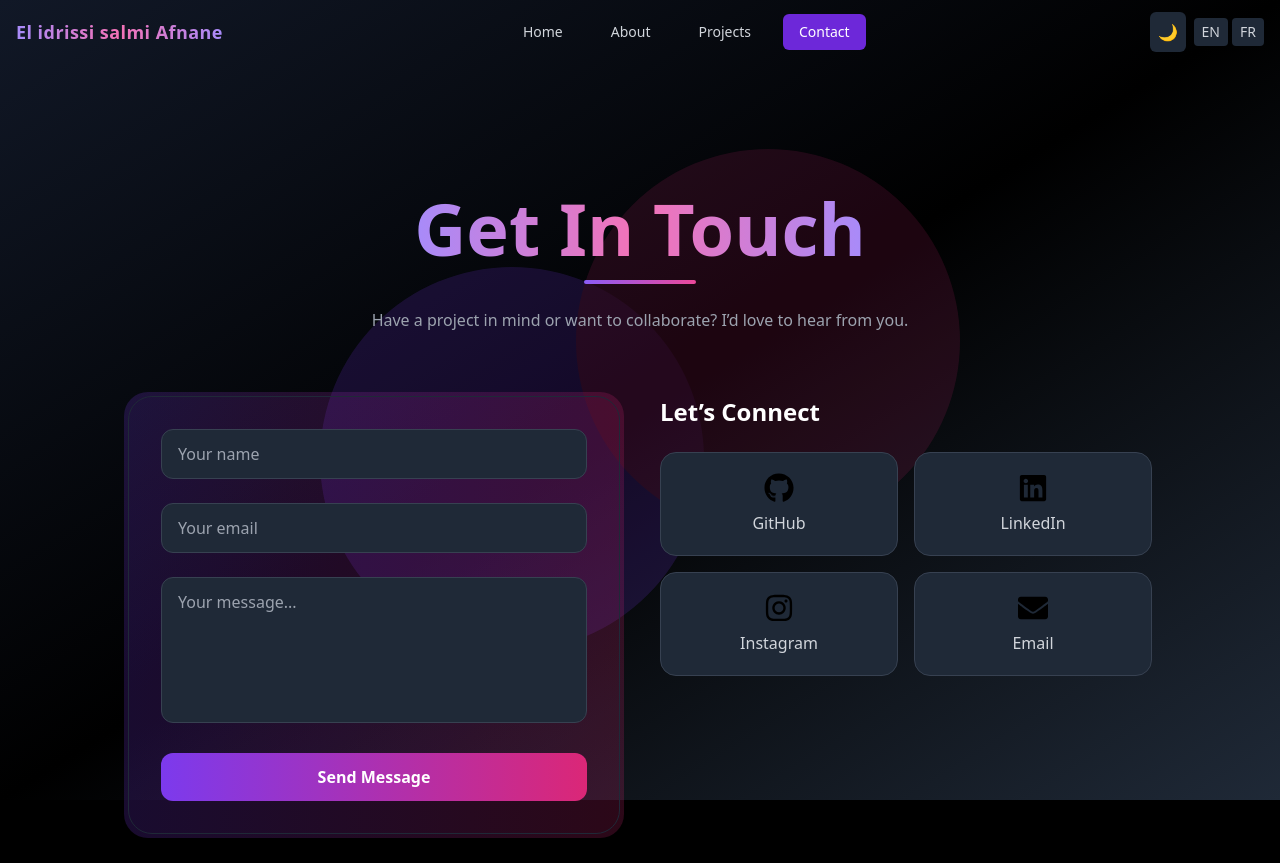
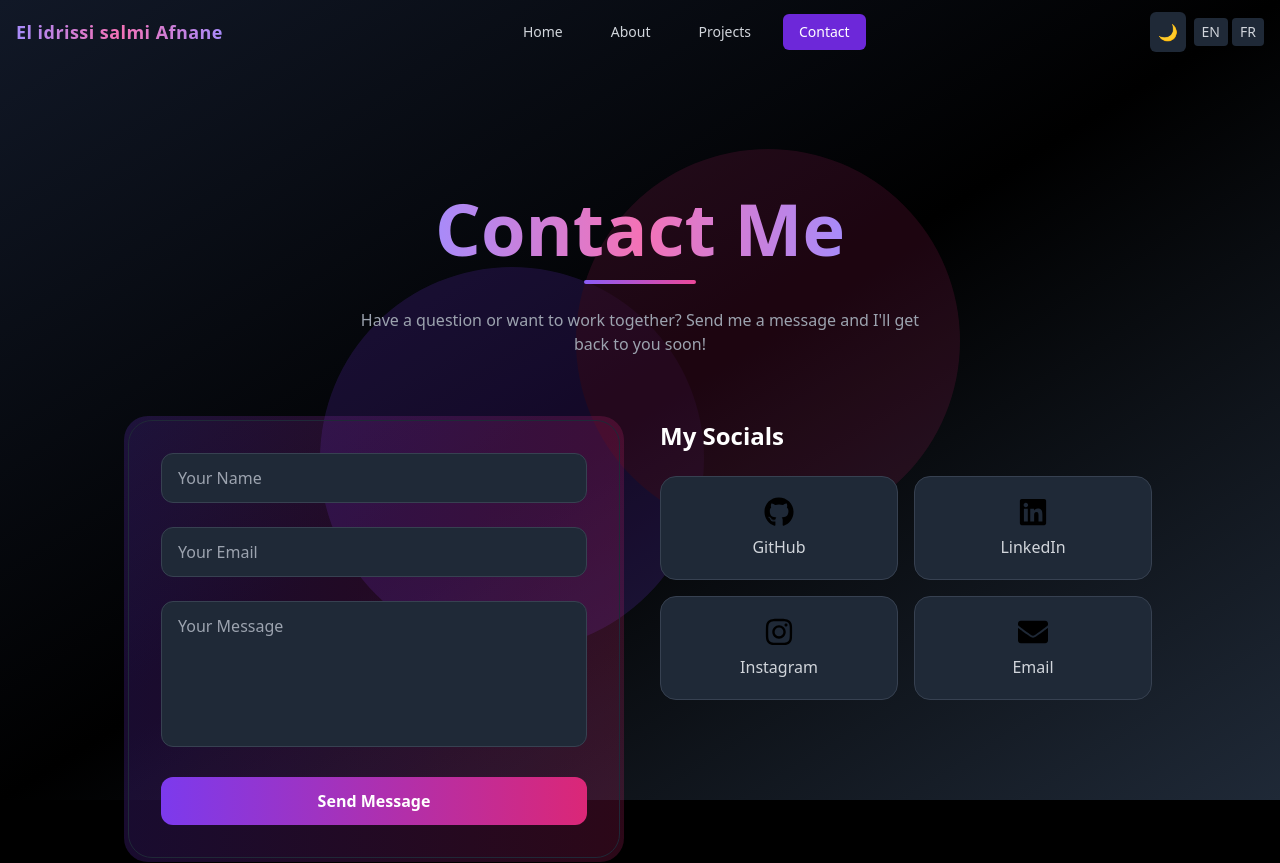
Before and after one commit to AfnaneElIdrissi/portfolio-afnane, a React app in the folder frontend/: page /contact in a window 1280 px wide. Shown: the top 863 px of the page. Built offline with nearby package versions, Linux system fonts and the light colour scheme; the HTML template or start-up script is replaced by a standard one.

Commit message:
add some of translate words

```diff
--- a/frontend/src/locales/en/translation.json
+++ b/frontend/src/locales/en/translation.json
@@ -43,15 +43,19 @@
     "skillsTitle": "Skills & Technologies"
   },
   "contact": {
-    "title": "Get In Touch",
-    "subtitle": "Have a project in mind or want to collaborate? I’d love to hear from you.",
+    "title": "Contact Me",
+    "subtitle": "Have a question or want to work together? Send me a message and I'll get back to you soon!",
     "form": {
-      "name": "Your name",
-      "email": "Your email",
-      "message": "Your message...",
-      "submit": "Send Message"
+      "name": "Your Name",
+      "email": "Your Email",
+      "message": "Your Message",
+      "submit": "Send Message",
+      "sending": "Sending..."
     },
-    "socialTitle": "Let’s Connect",
-    "replyTime": "I usually reply within {{hours}} hours."
-  }
+    "socialTitle": "My Socials",
+    "success": "Message sent successfully!",
+    "error": "Something went wrong. Please try again."
+  },
+  "socialTitle": "Let’s Connect",
+  "replyTime": "I usually reply within {{hours}} hours."
 }
--- a/frontend/src/locales/fr/translation.json
+++ b/frontend/src/locales/fr/translation.json
@@ -42,16 +42,20 @@
     "p3": "J'aime transformer les idées en expériences numériques propres, efficaces et conviviales.",
     "skillsTitle": "Compétences & Technologies"
   },
-  "contact": {
-    "title": "Entrons en contact",
-    "subtitle": "Vous avez un projet en tête ou souhaitez collaborer ? Je serais ravie d'échanger avec vous.",
+ "contact": {
+    "title": "Contactez-moi",
+    "subtitle": "Une question ou envie de collaborer ? Envoyez-moi un message et je vous répondrai rapidement !",
     "form": {
       "name": "Votre nom",
       "email": "Votre e-mail",
-      "message": "Votre message...",
-      "submit": "Envoyer le message"
+      "message": "Votre message",
+      "submit": "Envoyer",
+      "sending": "Envoi..."
     },
-    "socialTitle": "Connectons-nous",
-    "replyTime": "Je réponds généralement sous {{hours}} heures."
-  }
+    "socialTitle": "Mes réseaux sociaux",
+    "success": "Message envoyé avec succès !",
+    "error": "Une erreur est survenue. Veuillez réessayer."
+  },
+  "socialTitle": "Connectons-nous",
+  "replyTime": "Je réponds généralement sous {{hours}} heures."
 }
--- a/frontend/src/pages/Contact.jsx
+++ b/frontend/src/pages/Contact.jsx
@@ -18,32 +18,45 @@ const Contact = ({ isDark }) => {
     message: false
   });
 
+  const [status, setStatus] = useState(null); // "success" | "error"
+  const [loading, setLoading] = useState(false);
+
   const handleChange = (e) => {
     setFormData({ ...formData, [e.target.name]: e.target.value });
   };
 
   const handleSubmit = (e) => {
     e.preventDefault();
+    setLoading(true);
+    setStatus(null);
 
     emailjs
       .send(
-        "service_o5ort9j", //  service ID
+        "service_o5ort9j", // service ID
         "template_stv5thl", // template ID
         {
           name: formData.name,
           email: formData.email,
           message: formData.message
         },
-        "OokRXpl7g8CYlCJGp" //  public key
+        "OokRXpl7g8CYlCJGp" // public key
       )
       .then(
         () => {
-          alert("Message sent successfully!");
+          setLoading(false);
+          setStatus("success");
           setFormData({ name: "", email: "", message: "" });
+
+          // hide after 4 seconds
+          setTimeout(() => setStatus(null), 4000);
         },
         (error) => {
           console.error("EmailJS Error:", error);
-          alert("Something went wrong. Please try again.");
+          setLoading(false);
+          setStatus("error");
+
+          // hide after 4 seconds
+          setTimeout(() => setStatus(null), 4000);
         }
       );
   };
@@ -187,13 +200,14 @@ const Contact = ({ isDark }) => {
                       : "border-gray-300 bg-white text-gray-900"
                   }`}
                   required
-                ></textarea>
+                />
 
                 <button
                   type="submit"
-                  className="w-full py-3 rounded-xl bg-gradient-to-r from-purple-600 to-pink-600 text-white font-semibold hover:scale-105 transition"
+                  disabled={loading}
+                  className="w-full py-3 rounded-xl bg-gradient-to-r from-purple-600 to-pink-600 text-white font-semibold hover:scale-105 transition disabled:opacity-60"
                 >
-                  {t("contact.form.submit")}
+                  {loading ? t("contact.form.sending") : t("contact.form.submit")}
                 </button>
               </form>
             </div>
@@ -233,6 +247,28 @@ const Contact = ({ isDark }) => {
           </div>
         </div>
       </main>
+
+      {/* Bottom Alert */}
+      {status === "success" && (
+        <div className="fixed bottom-5 left-1/2 transform -translate-x-1/2 bg-green-500 text-white px-6 py-3 rounded-xl shadow-lg animate-fadeInUp">
+          {t("contact.success")}
+        </div>
+      )}
+
+      {status === "error" && (
+        <div className="fixed bottom-5 left-1/2 transform -translate-x-1/2 bg-red-500 text-white px-6 py-3 rounded-xl shadow-lg animate-fadeInUp">
+          {t("contact.error")}
+        </div>
+      )}
+
+      {/* Animations */}
+      <style>{`
+        @keyframes fadeInUp {
+          from { opacity: 0; transform: translateY(30px); }
+          to { opacity: 1; transform: translateY(0); }
+        }
+        .animate-fadeInUp { animation: fadeInUp 0.5s ease-out forwards; }
+      `}</style>
     </div>
   );
 };
```
